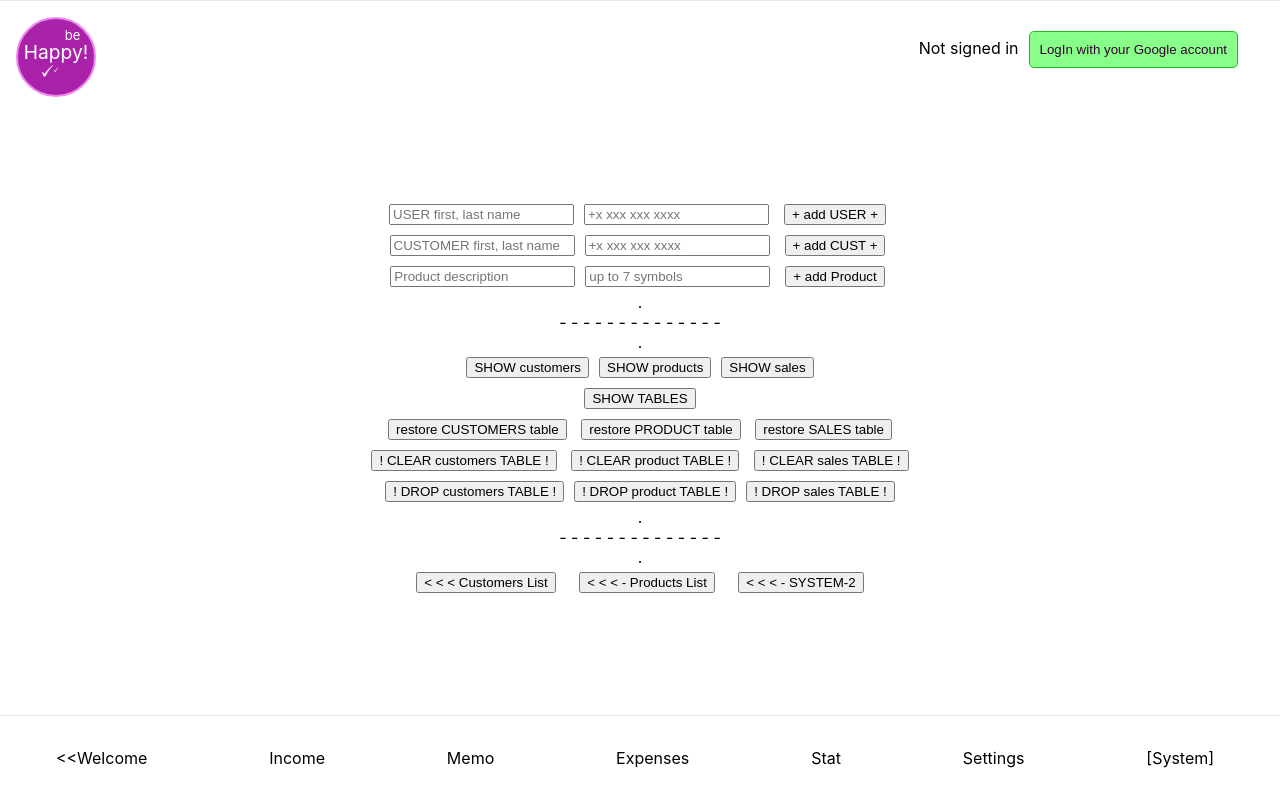
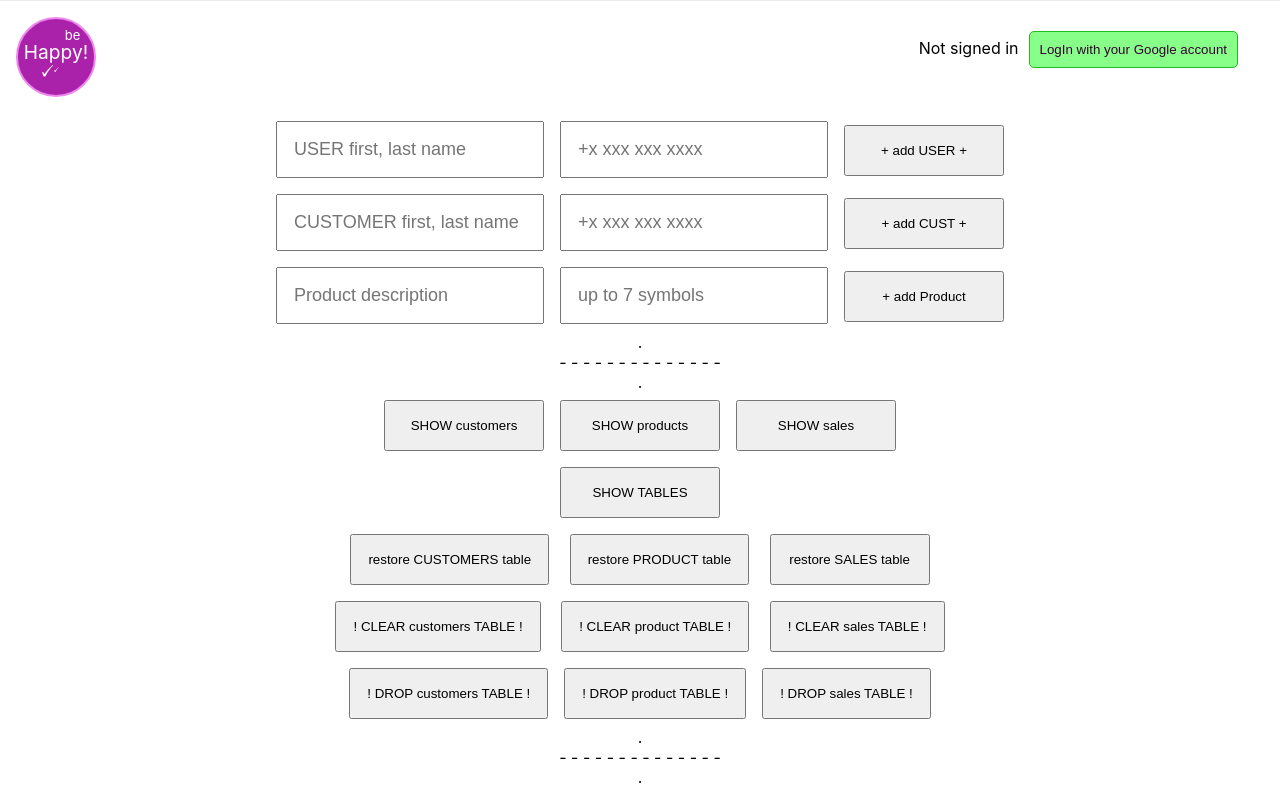
Before and after one commit to ZarNizza/next-sotm, a Next.js app: page /sys in a window 1280 px wide. Shown: the top 793 px of the page. Built offline with nearby package versions, Linux system fonts and the light colour scheme; no server answers.

Commit message:
stat - stylify

```diff
--- a/styles/Home.module.css
+++ b/styles/Home.module.css
@@ -130,7 +130,9 @@
 }
 
 .sysButton button {
-  margin: 5px;
+  margin: 0.5rem;
+  padding: 1rem;
+  min-width: 10rem;
 }
 .userInput {
   margin-right: 10px;
@@ -197,6 +199,11 @@
   text-align: justify;
   background-color: papayawhip;
 }
+.main input {
+  margin: 0.5rem;
+  padding: 1rem;
+  font-size: large;
+}
 .main input:invalid {
   border-color: red;
   color: red;
```
Also changed, not shown: pages/statistics.tsx (+4 -4 lines).
